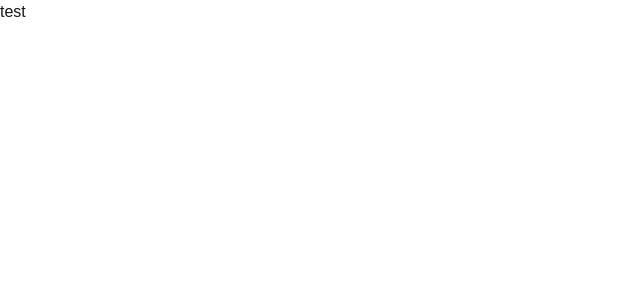
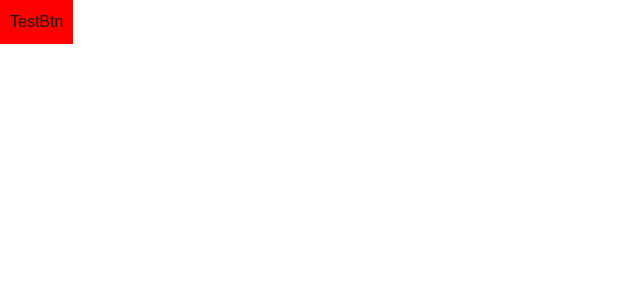
Before and after one commit to juhee067/WebAccessValidator, a Next.js app: page / in a window 1280 px wide. Shown: the top 300 px of the page, without its empty margins (0-640 px from the left). Built offline with nearby package versions, Linux system fonts and the light colour scheme.

Commit message:
시각적 회귀 테스트

```diff
--- /dev/null
+++ b/src/app/TestBtn.tsx
@@ -0,0 +1,9 @@
+import React from 'react';
+
+const TestBtn = () => {
+  return (
+    <button style={{ background: 'red', padding: '10px' }}>TestBtn</button>
+  );
+};
+
+export default TestBtn;
--- a/src/app/page.tsx
+++ b/src/app/page.tsx
@@ -1,3 +1,9 @@
+import TestBtn from './TestBtn';
+
 export default function Home() {
-  return <div>test</div>;
+  return (
+    <div>
+      <TestBtn />
+    </div>
+  );
 }
```
